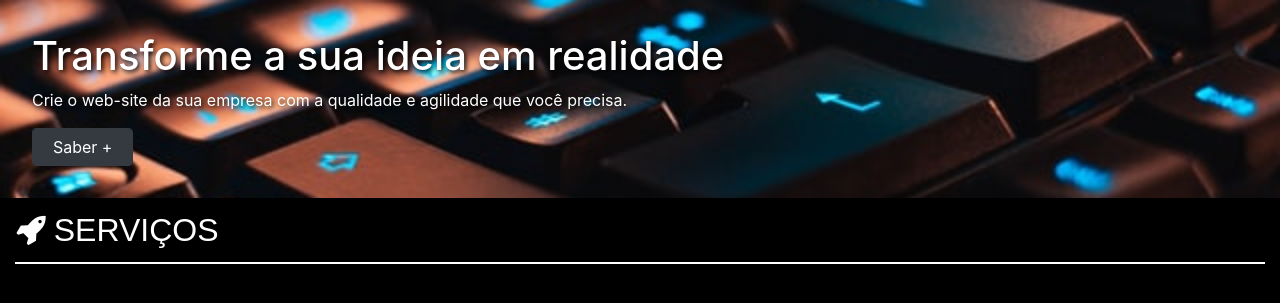
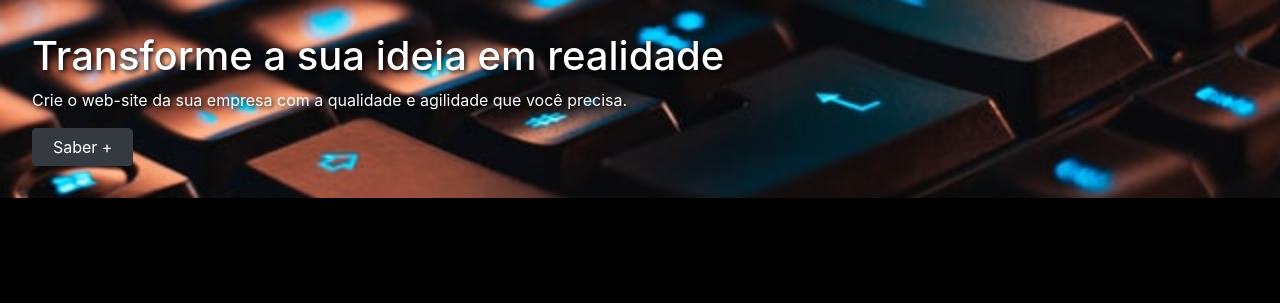
Before and after one commit to nathangmoreira/nathangmoreira.github.io, a PHP site: page / in a window 1280 px wide. Shown: the part 56-359 px from the top of the page. Run offline with PHP 8.4, Linux system fonts and the light colour scheme.

Commit message:
Removação título chamado inicial

```diff
--- a/estilo.css
+++ b/estilo.css
@@ -15,21 +15,3 @@ body{
 #btn-chamada-topo{
     margin-top: 1em;
 }
-
-.texto-2{
-    font-size: 1.8em;
-    padding: 0;
-    margin: 0;
-    top: 0;
-}
-
-hr{
-    border: solid white 1px;
-    margin: 0;
-    padding: 0;
-}
-
-.titulo-chamada{
-    font-family: sans-serif !important;
-    text-transform: uppercase;
-}
--- a/index.html
+++ b/index.html
@@ -42,11 +42,7 @@
                 </div>
             </div>
 
-            <!--Apresentação de Serviços-->
-            <div class="row p-3 mt-0 titulo-servicos">
-                <i class="fa fa-2x fa-rocket"> <span class="titulo-chamada">Serviços</span></i>
-            </div>
-            <hr>
+
         </div>
 
         <script src="https://code.jquery.com/jquery-3.5.1.js" integrity="sha256-QWo7LDvxbWT2tbbQ97B53yJnYU3WhH/C8ycbRAkjPDc=" crossorigin="anonymous"></script>
```
